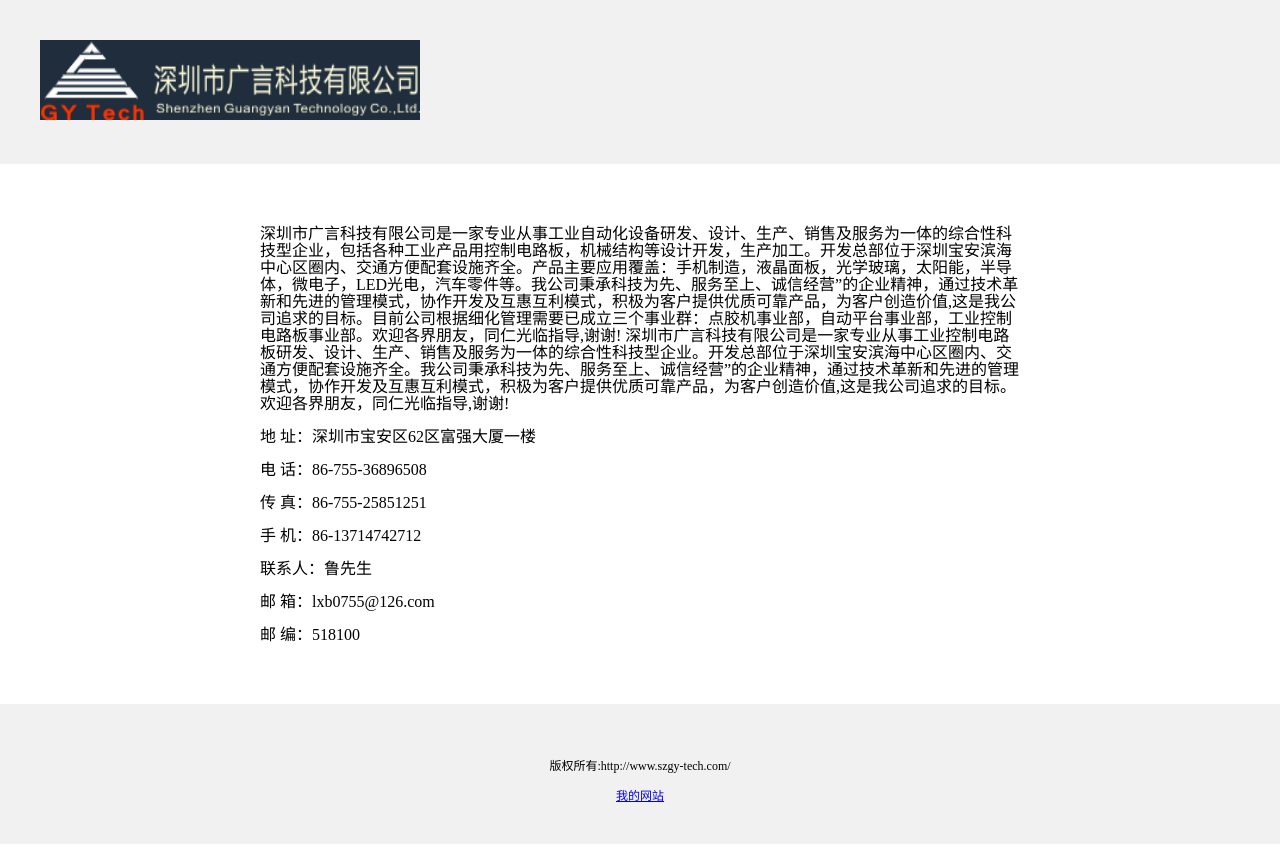
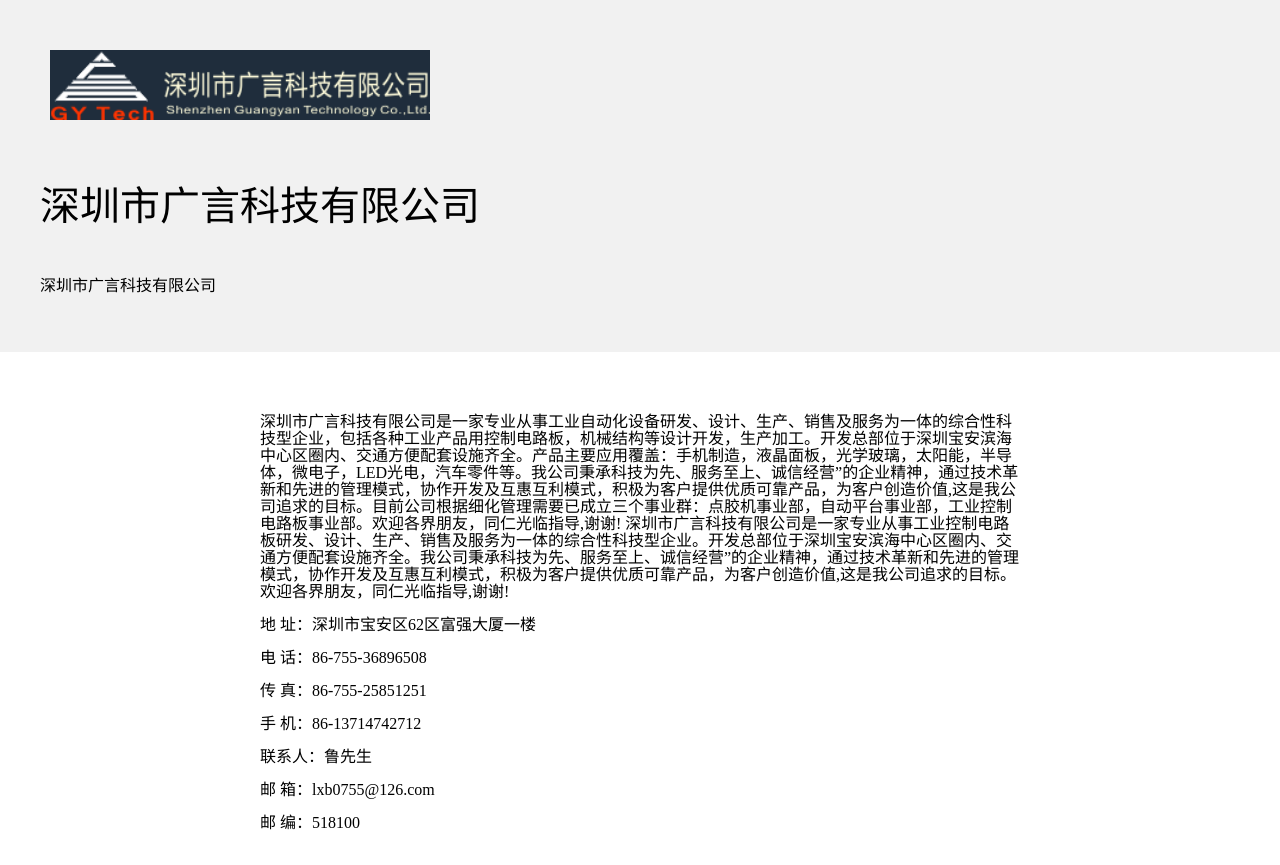
Before and after one commit to bovetlu/bovetlu.github.io, a plain HTML site: page index.html in a window 1280 px wide. Shown: the top 865 px of the page. Before the commit the page ends 844 px from the top, so only its background shows below. Drawn offline with Linux system fonts and the light colour scheme.

Commit message:
Update index.html

```diff
--- a/index.html
+++ b/index.html
@@ -17,7 +17,20 @@
       padding: 40px;
       "
       >
-      <img alt="广言科技" src="3.png" width="380px" height="80px" >
+      <div style="
+      text-align: left;
+       padding: 10px;
+       "
+       >
+        <img alt="广言科技" src="3.png" width="380px" height="70px" >
+       </div>
+      <div style="
+        font-size: 40px;
+       "
+        >
+      <p>深圳市广言科技有限公司</p>
+      </div>
+      <p>深圳市广言科技有限公司</p>
     </div>
     <div style="
       max-width: 760px;
```
